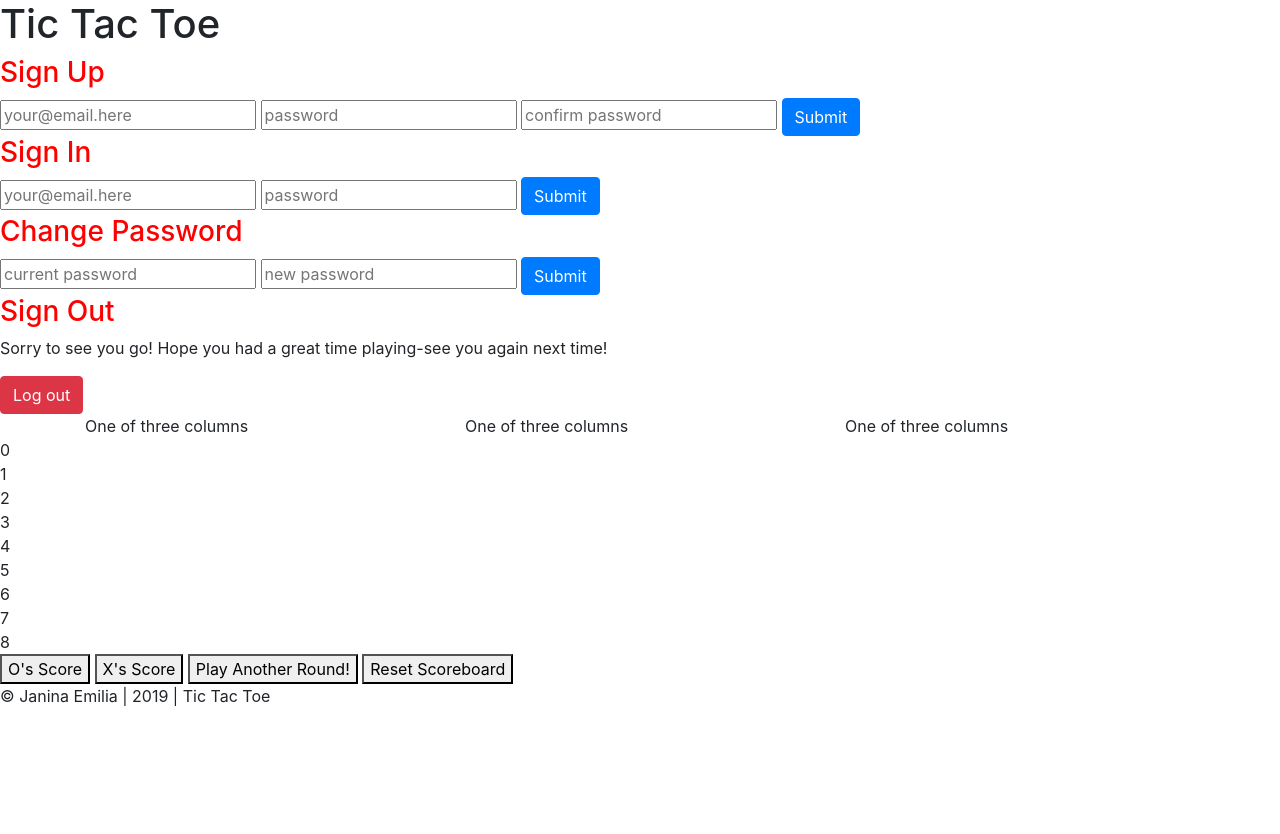
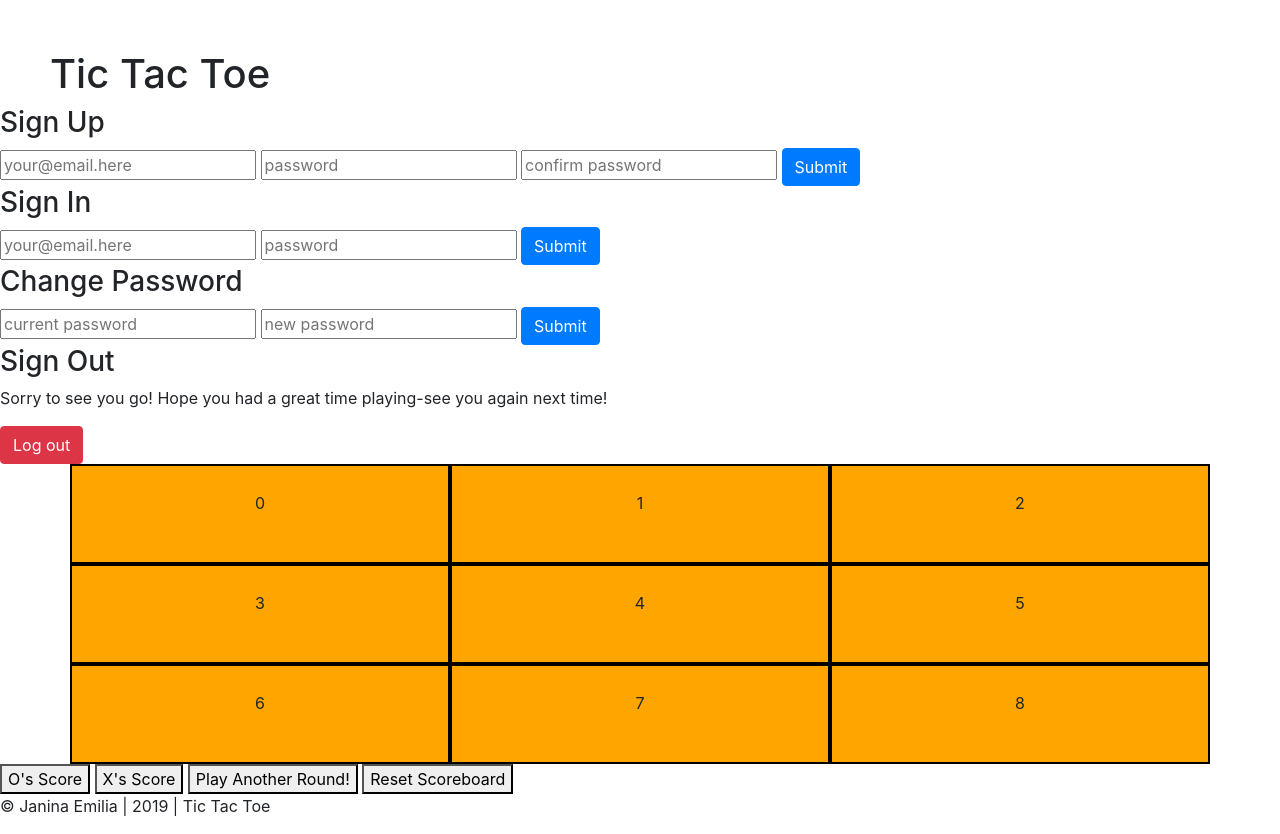
Before and after one commit to syrotech/tic-tac-toe-client, a website built with webpack: page index.html in a window 1280 px wide. Before the commit the page ends 800 px from the top, so only its background shows below. Built offline with nearby package versions, Linux system fonts and the light colour scheme.

Commit message:
Commit with Tic Tac Toe Board and Cells
Tic Tac Toe Board complete and messages in sign-up updated.

```diff
--- a/assets/scripts/auth/ui.js
+++ b/assets/scripts/auth/ui.js
@@ -25,7 +25,7 @@ const onFailure = message => {
 // sign-up success and failure messages
 
 const onSignUpSuccess = () => {
-  onSuccess('You have successfully signed in!')
+  onSuccess('You have successfully signed up!')
 }
 
 const onSignUpFailure = () => {
--- a/assets/styles/index.scss
+++ b/assets/styles/index.scss
@@ -1,5 +1,20 @@
 @import '~bootstrap/scss/bootstrap';
 
-h3 {
-  color: red;
+// Title
+h1 {
+  text-align: justify;
+  margin-top: 50px;
+  margin-left: 50px;
 }
+
+// tic tac toe board
+.container {
+  background: orange;
+}
+
+.col-sm {
+  height: 100px;
+  text-align: center;
+  padding: 25px;
+  border: 2px black solid;
+}
--- a/index.html
+++ b/index.html
@@ -55,42 +55,47 @@ take the place of the Sign-up and Sign-in once they are filled in -->
       </form>
     </section>
   </header>
-
+<main>
   <div class="container">
     <div class="row">
-      <div class="col-sm">
-        One of three columns
+      <div class="col-sm" id="0">
+        0
       </div>
-      <div class="col-sm">
-        One of three columns
+      <div class="col-sm" id="1">
+        1
       </div>
-      <div class="col-sm">
-        One of three columns
+      <div class="col-sm" id="2">
+        2
       </div>
     </div>
   </div>
-
-  <main>
-    <section>
-      <div class="row-1">
-        <div class="square-0">0</div>
-        <div class="square-1">1</div>
-        <div class="square-2">2</div>
+  <div class="container">
+    <div class="row">
+      <div class="col-sm" id="3">
+        3
       </div>
-
-      <div class="row-2">
-        <div class="square-3">3</div>
-        <div class="square-4">4</div>
-        <div class="square-5">5</div>
+      <div class="col-sm" id="4">
+        4
       </div>
-
-      <div class="row-3">
-        <div class="square-6">6</div>
-        <div class="square-7">7</div>
-        <div class="square-8">8</div>
+      <div class="col-sm" id="5">
+        5
       </div>
-    </section>
-  </main>
+    </div>
+  </div>
+  <div class="container">
+    <div class="row">
+      <div class="col-sm" id="6">
+        6
+      </div>
+      <div class="col-sm" id="7">
+        7
+      </div>
+      <div class="col-sm" id="8">
+        8
+      </div>
+    </div>
+  </div>
+</main>
 
   <section>
     <button>O's Score</button>
```
